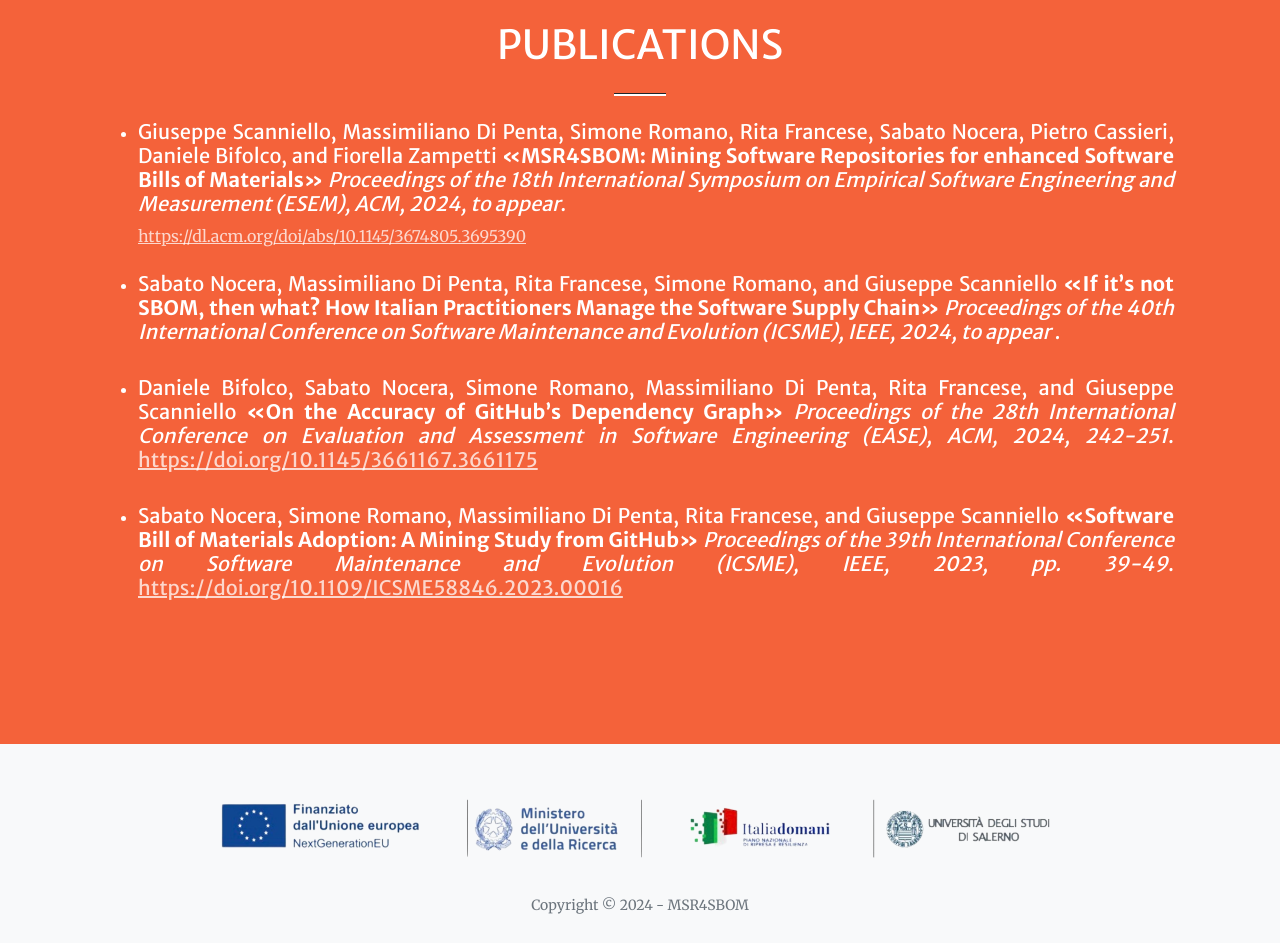
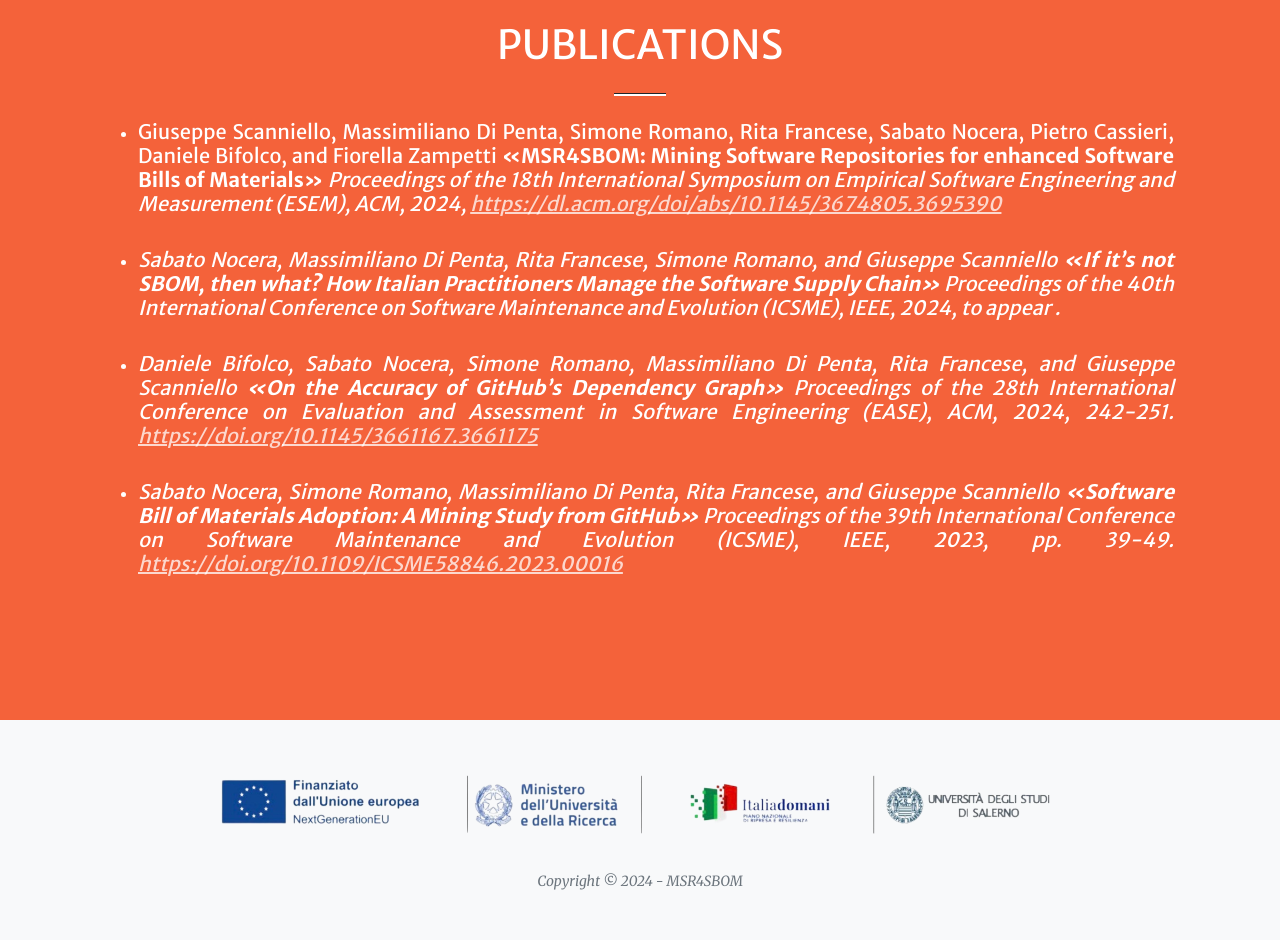
Before and after one commit to MSR4SBOM/msr4sbom.github.io, a plain HTML site: page index.html in a window 1280 px wide. Shown: the part 5320-6263 px from the top of the page. Drawn offline with nearby package versions, Linux system fonts and the light colour scheme; some packages are replaced by stand-ins of ours; a script that the page names is missing.

Commit message:
Update index.html

```diff
--- a/index.html
+++ b/index.html
@@ -357,7 +357,7 @@
                         <div class="row">
                             <div class="col-lg pt-4 pt-lg-0 px-4 content text-center">
                                <ul class="text-white text-start">
-                                    <li style="text-align: justify;"> <h5> Giuseppe Scanniello, Massimiliano Di Penta, Simone Romano, Rita Francese, Sabato Nocera, Pietro Cassieri, Daniele Bifolco, and Fiorella                                             Zampetti <strong>«MSR4SBOM: Mining Software Repositories for enhanced Software Bills of Materials»</strong> <em>Proceedings of the 18th International Symposium on Empirical                                             Software Engineering and Measurement (ESEM), ACM, 2024, to appear</em>. </h5> <a class="text-white-75" href="https://dl.acm.org/doi/abs/10.1145/3674805.3695390">https://dl.acm.org/doi/abs/10.1145/3674805.3695390</a> </h5> </li> <br/>
+                                    <li style="text-align: justify;"> <h5> Giuseppe Scanniello, Massimiliano Di Penta, Simone Romano, Rita Francese, Sabato Nocera, Pietro Cassieri, Daniele Bifolco, and Fiorella                                             Zampetti <strong>«MSR4SBOM: Mining Software Repositories for enhanced Software Bills of Materials»</strong> <em>Proceedings of the 18th International Symposium on Empirical                                             Software Engineering and Measurement (ESEM), ACM, 2024, <a class="text-white-75" href="https://dl.acm.org/doi/abs/10.1145/3674805.3695390">https://dl.acm.org/doi/abs/10.1145/3674805.3695390</a> </h5> </li> <br/>
                                     <li style="text-align: justify;"> <h5> Sabato Nocera, Massimiliano Di Penta, Rita Francese, Simone Romano, and Giuseppe Scanniello <strong>«If it’s not SBOM, then what? How Italian                                       Practitioners Manage the Software Supply Chain»</strong> <em>Proceedings of the 40th International Conference on Software Maintenance and Evolution (ICSME), IEEE, 2024, to appear                                         </em>. </h5> </li> <br/>
                                     <li style="text-align: justify;"> <h5> Daniele Bifolco, Sabato Nocera, Simone Romano, Massimiliano Di Penta, Rita Francese, and Giuseppe Scanniello <strong>«On the Accuracy of                                             GitHub’s Dependency Graph»</strong> <em>Proceedings of the 28th International Conference on Evaluation and Assessment in Software Engineering (EASE), ACM, 2024, 242-251</em>.
                                      <a class="text-white-75" href="https://doi.org/10.1145/3661167.3661175">https://doi.org/10.1145/3661167.3661175</a> </h5> </li> <br/>
```
